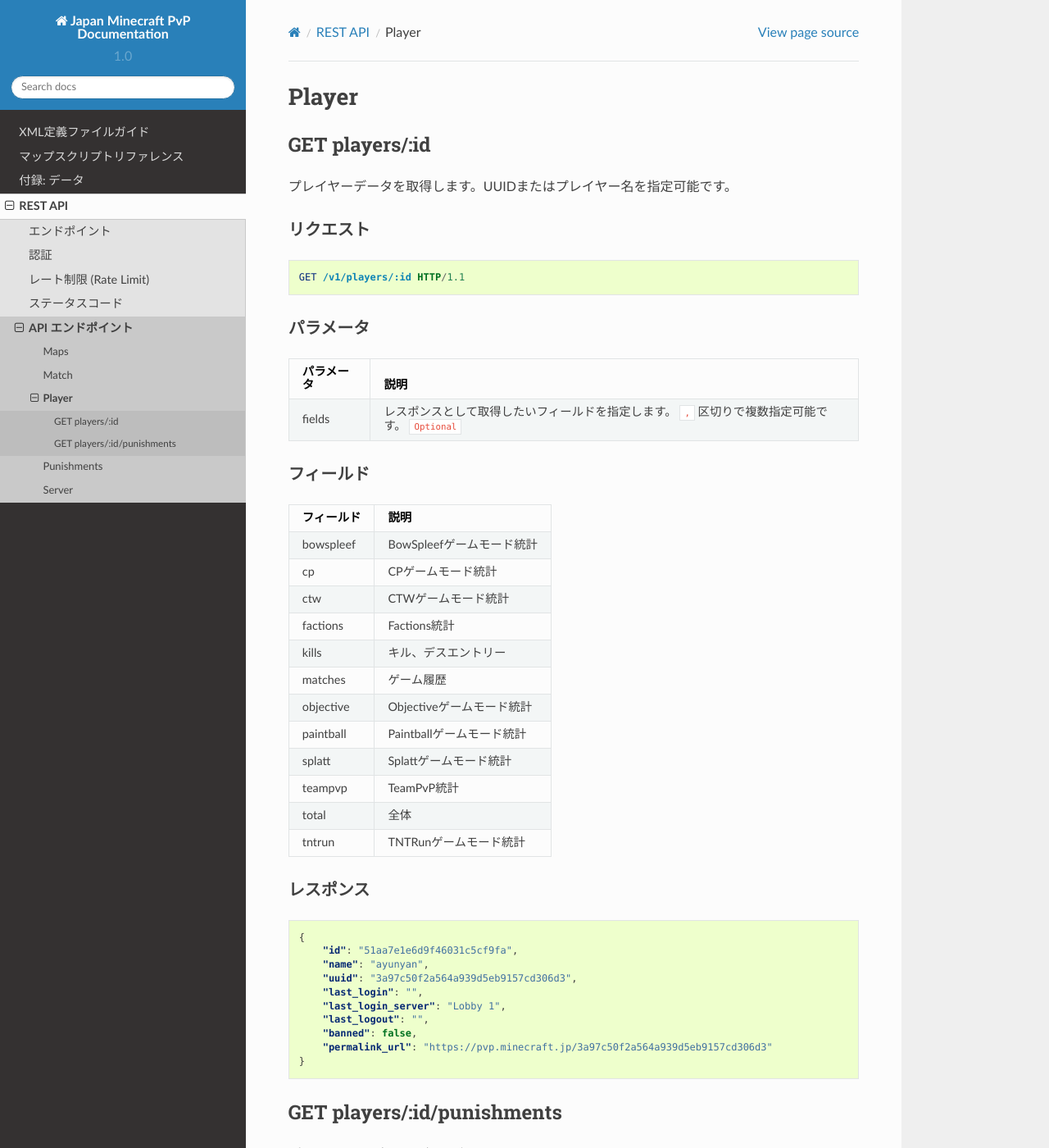
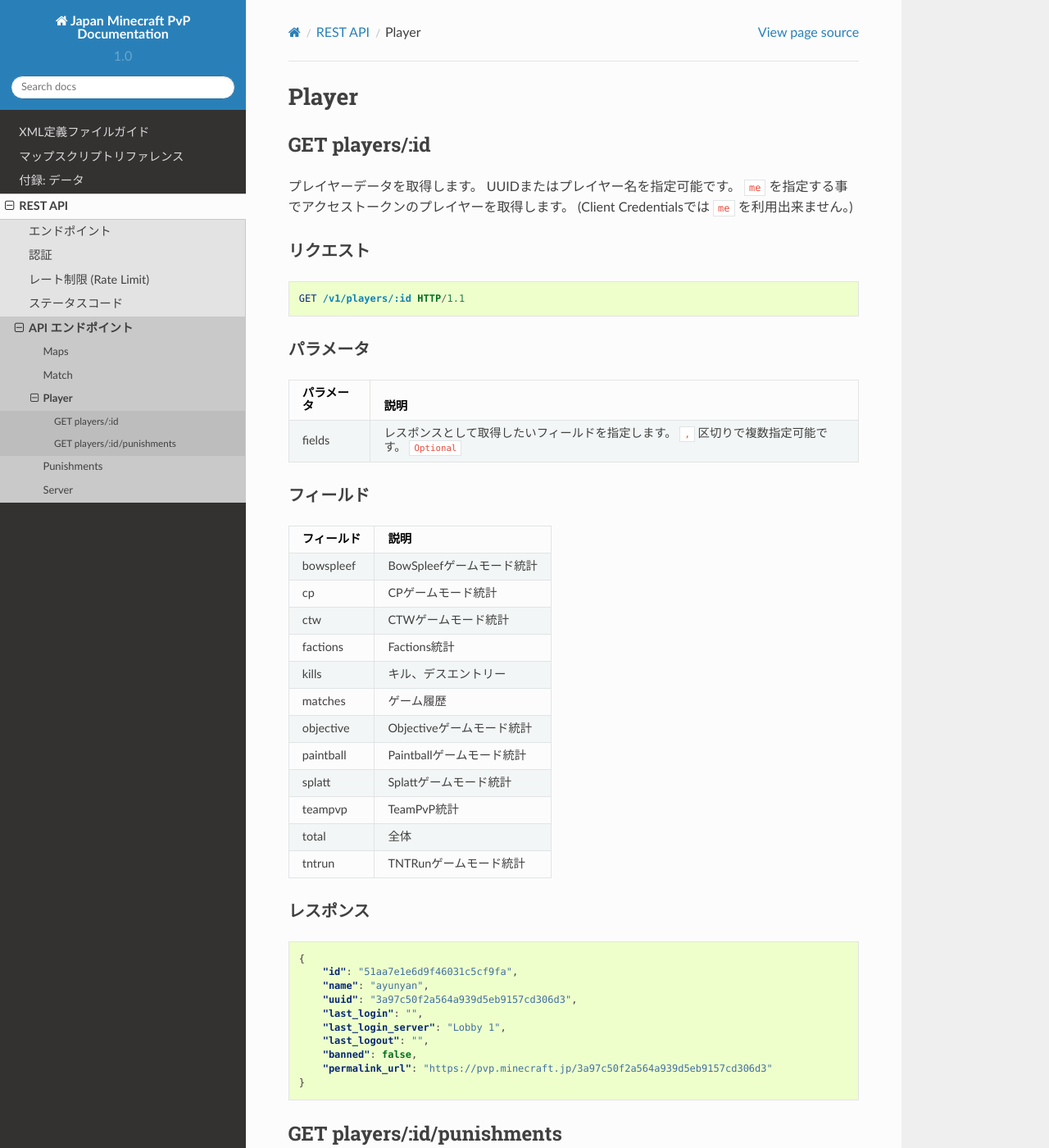
Before and after one commit to MinecraftJP/pvp-docs, a Sphinx documentation site: the page built from docs/rest/players.rst, in a window 1280 px wide and 1400 px high. Shown: the whole window at 82% size. Built offline with Sphinx 7.4.7 and the Read the Docs theme 2.0.0, drawn with Linux system fonts in a browser that asks for light colours; some of the changed text lies outside the part shown.

Commit message:
meについての記載忘れ

```diff
--- a/docs/rest/players.rst
+++ b/docs/rest/players.rst
@@ -4,7 +4,9 @@ Player
 GET players/:id
 ---------------
 
-プレイヤーデータを取得します。UUIDまたはプレイヤー名を指定可能です。
+プレイヤーデータを取得します。
+UUIDまたはプレイヤー名を指定可能です。
+``me`` を指定する事でアクセストークンのプレイヤーを取得します。 (Client Credentialsでは ``me`` を利用出来ません。)
 
 リクエスト
 ~~~~~~~~~~
@@ -63,6 +65,8 @@ GET players/:id/punishments
 ---------------------------
 
 プレイヤーへの処罰一覧を取得します。
+UUIDまたはプレイヤー名を指定可能です。
+``me`` を指定する事でアクセストークンのプレイヤーを取得します。 (Client Credentialsでは ``me`` を利用出来ません。)
 
 リクエスト
 ~~~~~~~~~~
```
